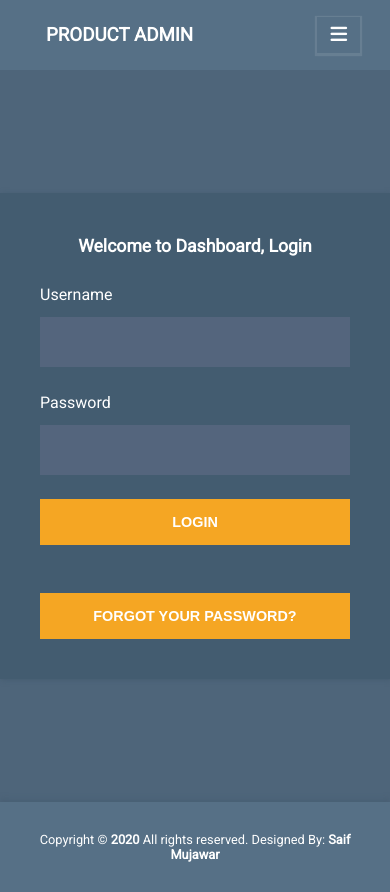
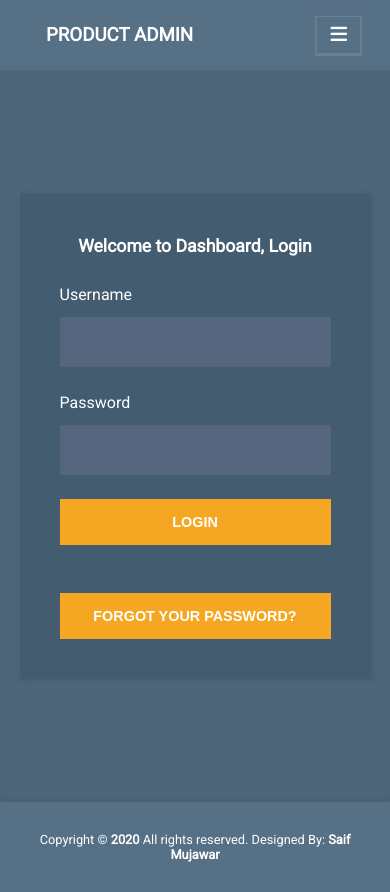
Before and after one commit to saaiif/saifadminpanel, a React (Create React App) app: page / in a window 390 px wide. Shown: the top 892 px of the page. Built offline with nearby package versions, Linux system fonts and the light colour scheme; no server answers.

Commit message:
new commit

```diff
--- a/src/components/form.module.css
+++ b/src/components/form.module.css
@@ -163,3 +163,23 @@ input:focus {
 		/* margin-top: 400px; */
 	}
 }
+
+@media (max-width: 411px) {
+	.loginform {
+		width: 400px;
+		background-color: rgb(67, 92, 112);
+		box-shadow: rgb(69, 92, 113) 1px 1px 5px 0px;
+		padding: 40px;
+		box-sizing: border-box;
+		min-height: 550px;
+		line-height: 1.5;
+		min-height: 40vh;
+		max-width: 90%;
+		z-index: 100;
+		margin: auto;
+		margin-bottom: 31.5%;
+		margin-top: 31.5%;
+
+		/* margin-top: 400px; */
+	}
+}
```
